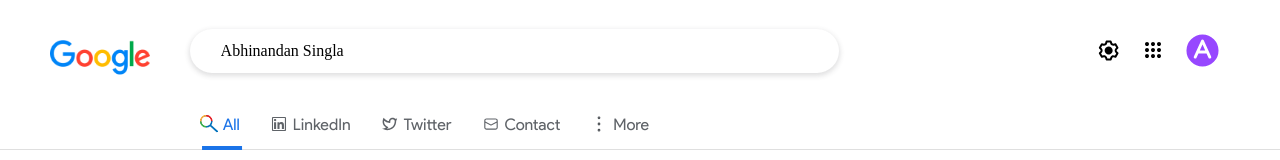
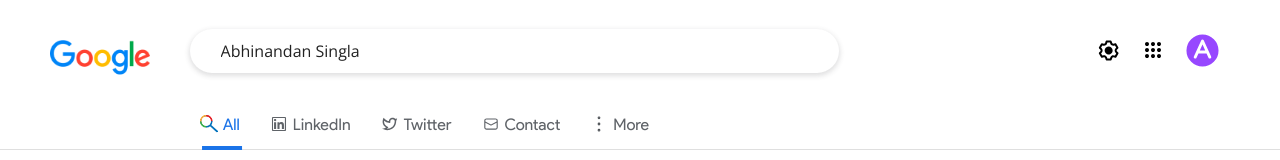
Before and after one commit to AbhinandanSingla/google_portfolio, a React (Create React App) app: page / in a window 1280 px wide. Shown: the top 160 px of the page. Built offline with nearby package versions, Linux system fonts and the light colour scheme; the HTML template or start-up script is replaced by a standard one.

Commit message:
added favicon

```diff
--- a/public/index.html
+++ b/public/index.html
@@ -24,7 +24,7 @@
       work correctly both with client-side routing and a non-root public URL.
       Learn how to configure a non-root public URL by running `npm run build`.
     -->
-    <title>React App</title>
+    <title>Abhinandan Portfolio</title>
   </head>
   <body>
     <noscript>You need to enable JavaScript to run this app.</noscript>
--- a/src/App.css
+++ b/src/App.css
@@ -14,7 +14,7 @@
 
 .light_theme {
     --input_bar: #fff;
-    --input_text: #000;
+    --input_text: rgba(0, 0, 0, 0.87);
     --main_bg: #fff;
     --lines: #dfdfdf;
     --connect_nav: #5f6368;
--- a/src/pages/top_header/top_header.css
+++ b/src/pages/top_header/top_header.css
@@ -40,9 +40,10 @@
     margin-left: 2rem;
     padding: 1rem 3rem;
     font-size: 16px;
-    font-family: var(--arial);
+    font-family: var(--open_sans);
     background: var(--input_bar);
     color: var(--input_text);
+    font-weight: 400;
 }
 
 .top_header .setting_icon {
```
Also changed, not shown: 1 other file (tests, documents, lock files or other folders).
